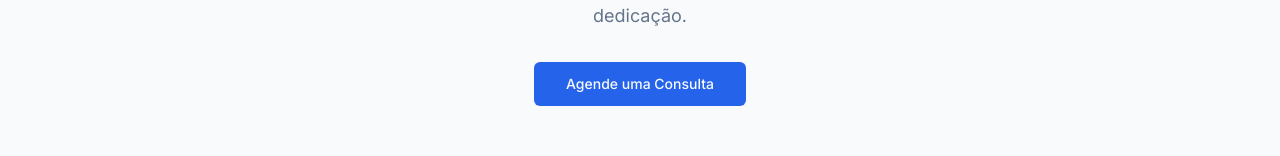
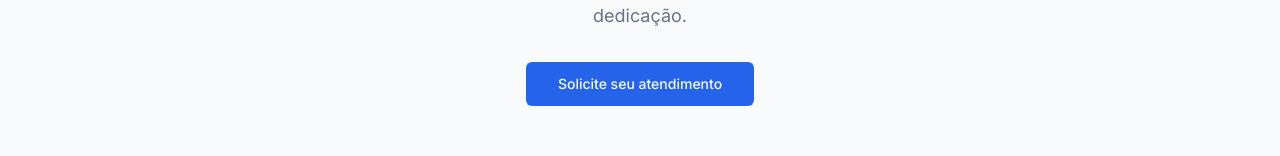
Before and after one commit to luigiferrim/escritorio-fmf, a Next.js app: page /advogados in a window 1280 px wide. Shown: the part 2395-2551 px from the top of the page. Built offline with nearby package versions, Linux system fonts and the light colour scheme.

Commit message:
Atualiza texto do botão de contato

```diff
--- a/app/advogados/page.tsx
+++ b/app/advogados/page.tsx
@@ -147,7 +147,7 @@ export default function AdvogadosPage() {
               jurídicas com excelência e dedicação.
             </p>
             <Button asChild size="lg">
-              <Link href="/contato">Agende uma Consulta</Link>
+              <Link href="/contato">Solicite seu atendimento</Link>
             </Button>
           </div>
         </div>
```
